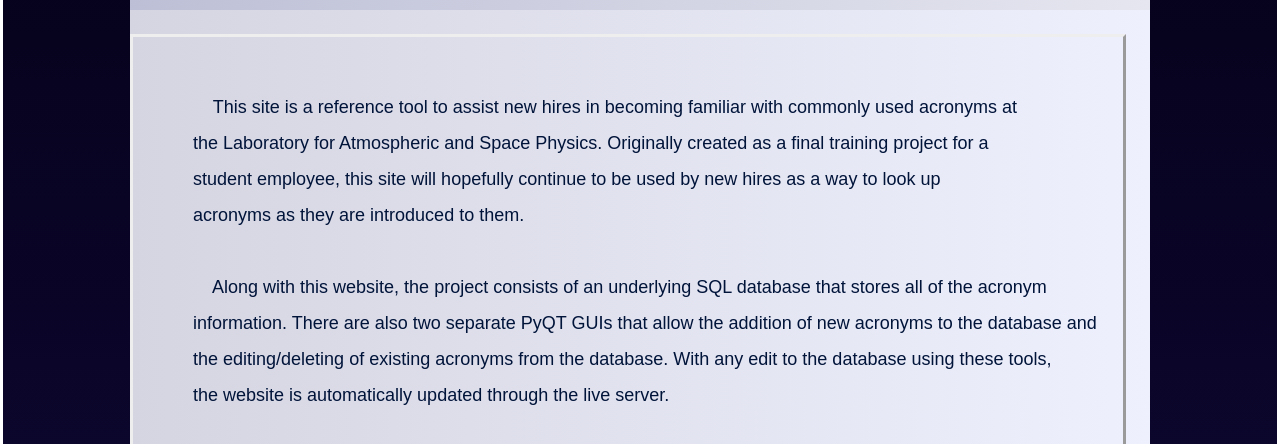
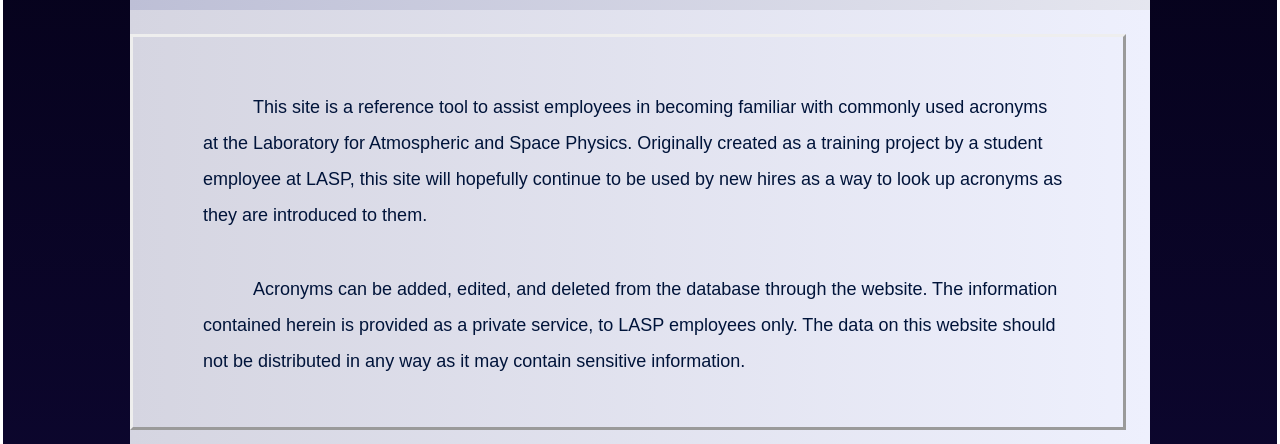
Before and after one commit to ARodenbaugh/ARodenbaugh.github.io, a plain HTML site: page about.html in a window 1280 px wide. Shown: the part 356-800 px from the top of the page. Drawn offline with Linux system fonts and the light colour scheme.

Commit message:
Update about.html

```diff
--- a/about.html
+++ b/about.html
@@ -168,17 +168,16 @@
           <div>&nbsp;</div>
 					<div style="text-align:left;color:rgb(0,20,58) ; font-size:16px; padding: 10px 10px 10px 20px; width:960px;" class='outset'>
             <div>&nbsp;</div>
-    <pre style="font-size: 18px; line-height: 2.0">
-            This site is a reference tool to assist new hires in becoming familiar with commonly used acronyms at
-        the Laboratory for Atmospheric and Space Physics. Originally created as a final training project for a
-        student employee, this site will hopefully continue to be used by new hires as a way to look up
-        acronyms as they are introduced to them.
-
-            Along with this website, the project consists of an underlying SQL database that stores all of the acronym
-        information. There are also two separate PyQT GUIs that allow the addition of new acronyms to the database and
-        the editing/deleting of existing acronyms from the database. With any edit to the database using these tools,
-        the website is automatically updated through the live server.
-    </pre>
+	    <p style="font-size: 18px; line-height: 2.0; padding: 0px 50px 20px 50px; text-indent: 50px;">
+			 This site is a reference tool to assist employees in becoming familiar with commonly used acronyms
+		 at the Laboratory for Atmospheric and Space Physics. Originally created as a training project by a
+		 student employee at LASP, this site will hopefully continue to be used by new hires as a way to look
+		 up acronyms as they are introduced to them.
+	 </p><p style="font-size: 18px; line-height: 2.0; padding: 0px 50px 20px 50px; text-indent: 50px;">
+			 Acronyms can be added, edited, and deleted from the database through the website. The
+		 information contained herein is provided as a private service, to LASP employees only. The data on
+		 this website should not be distributed in any way as it may contain sensitive information.
+	 </p>
         </div>
           <div>&nbsp;</div><div>&nbsp;</div><div>&nbsp;</div><div>&nbsp;</div>
 
```
